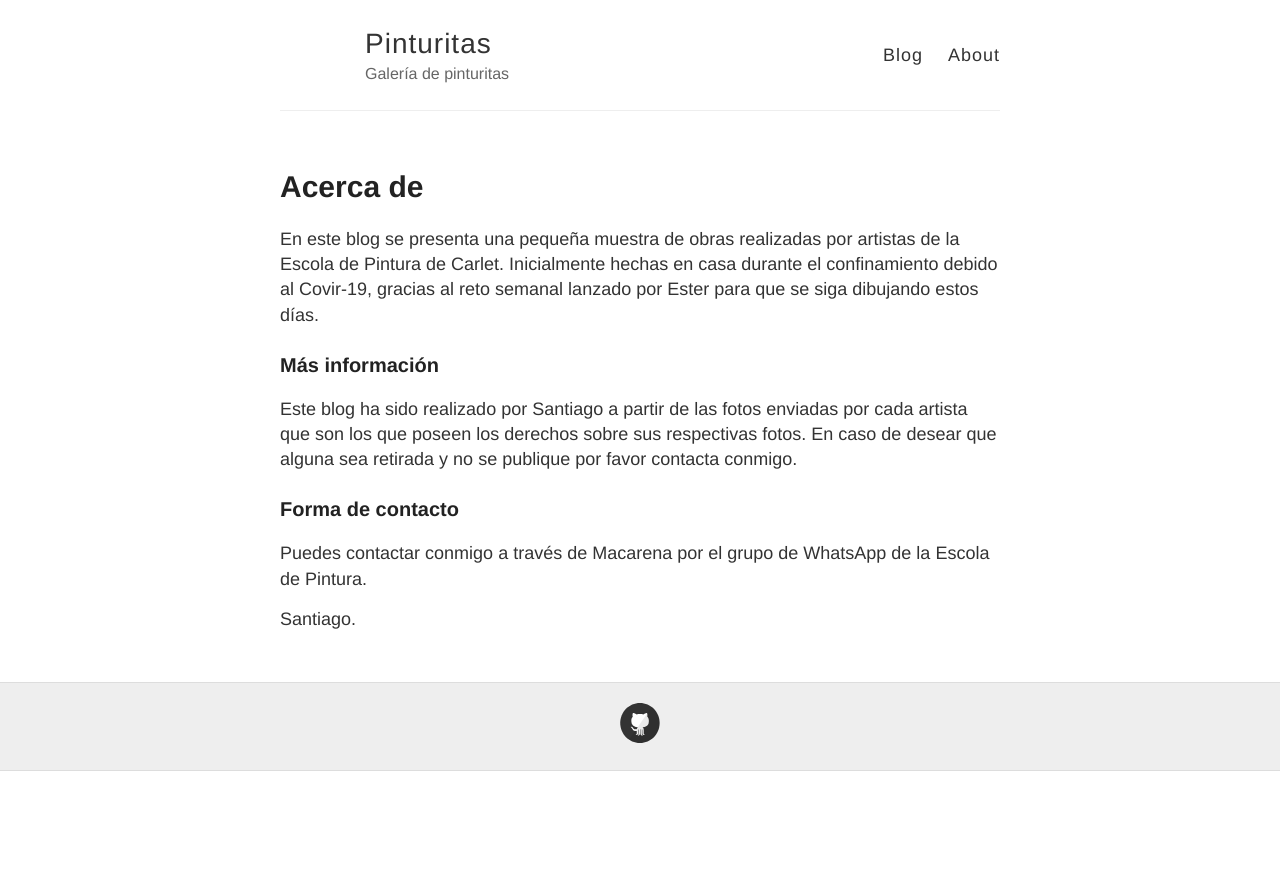
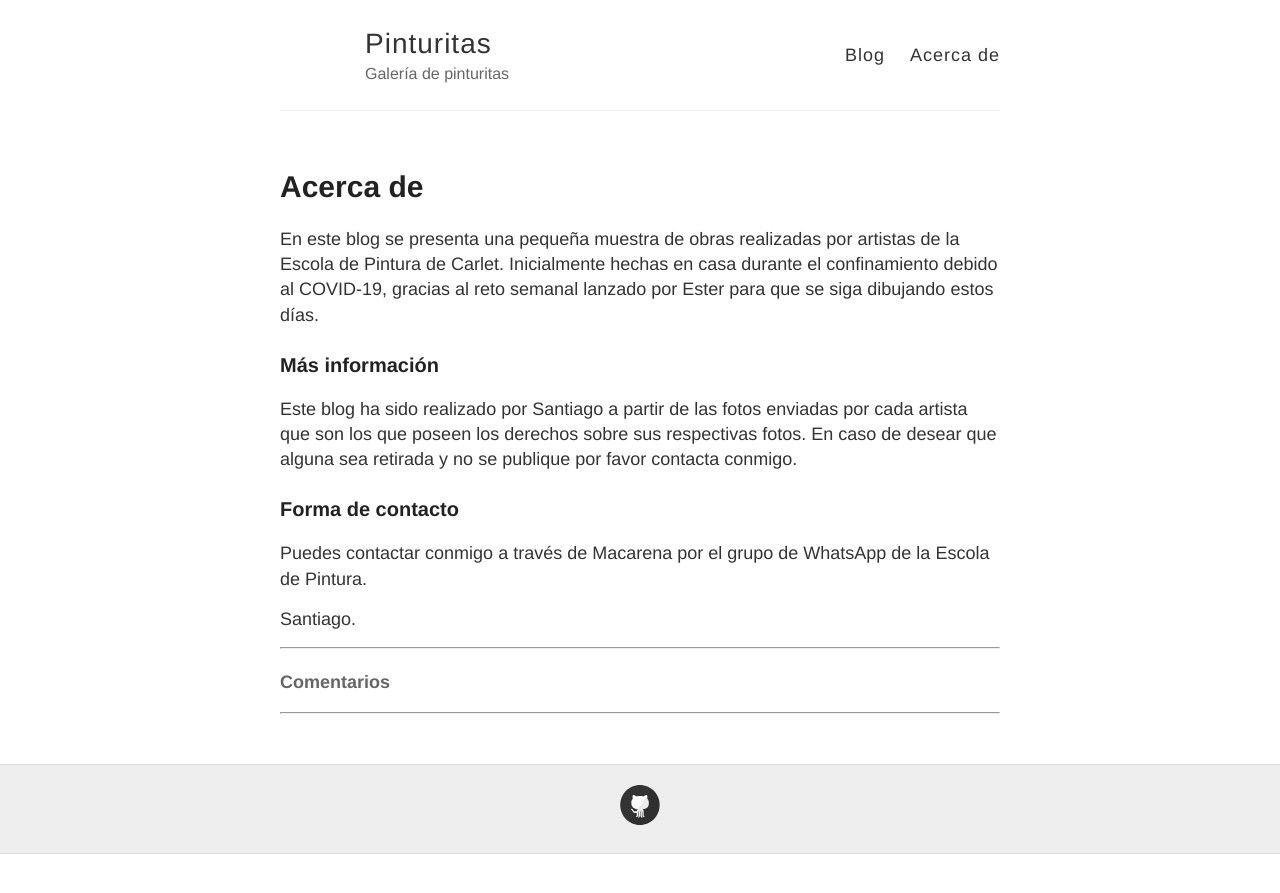
Before and after one commit to pinturitas/pinturitas.github.io, a Jekyll site: the page built from about.md, in a window 1280 px wide. Shown: the top 893 px of the page. Built offline with Jekyll 4.4.1, drawn with Linux system fonts in a browser that asks for light colours; comment, search, counter and statistics services are not loaded.

Commit message:
correcciones varias

```diff
--- a/_config.yml
+++ b/_config.yml
@@ -32,9 +32,6 @@
 # Enter your Disqus shortname (not your username) to enable commenting on posts
 # You can find your shortname on the Settings page of your Disqus account
 disqus:
-
-# scm # Soporte para commento.io
-commento: AFIRMATIVO
 
 # Enter your Google Analytics web tracking code (e.g. UA-2110908-2) to activate tracking
 google_analytics:
--- a/_layouts/default.html
+++ b/_layouts/default.html
@@ -28,7 +28,7 @@
 
           <nav>
             <a href="{{ site.baseurl }}/">Blog</a>
-            <a href="{{ site.baseurl }}/about">About</a>
+            <a href="{{ site.baseurl }}/about">Acerca de</a>
           </nav>
         </header>
       </div>
--- a/about.md
+++ b/about.md
@@ -5,7 +5,7 @@
 ---
 
 En este blog se presenta una pequeña muestra de obras realizadas por artistas de la Escola de Pintura de Carlet.
-Inicialmente hechas en casa durante el confinamiento debido al Covir-19, gracias al reto semanal lanzado por Ester para que se siga dibujando estos días.
+Inicialmente hechas en casa durante el confinamiento debido al COVID-19, gracias al reto semanal lanzado por Ester para que se siga dibujando estos días.
 
 ### Más información
 
@@ -16,3 +16,12 @@
 Puedes contactar conmigo a través de Macarena por el grupo de WhatsApp de la Escola de Pintura.
 
 Santiago.
+
+---
+
+#### Comentarios
+
+<script defer src="http://lienzo.pinturitas.com:8080/js/commento.js"></script>
+<div id="commento"></div>
+
+---
```
Also changed, not shown: 404.md (+11 -2 lines).
